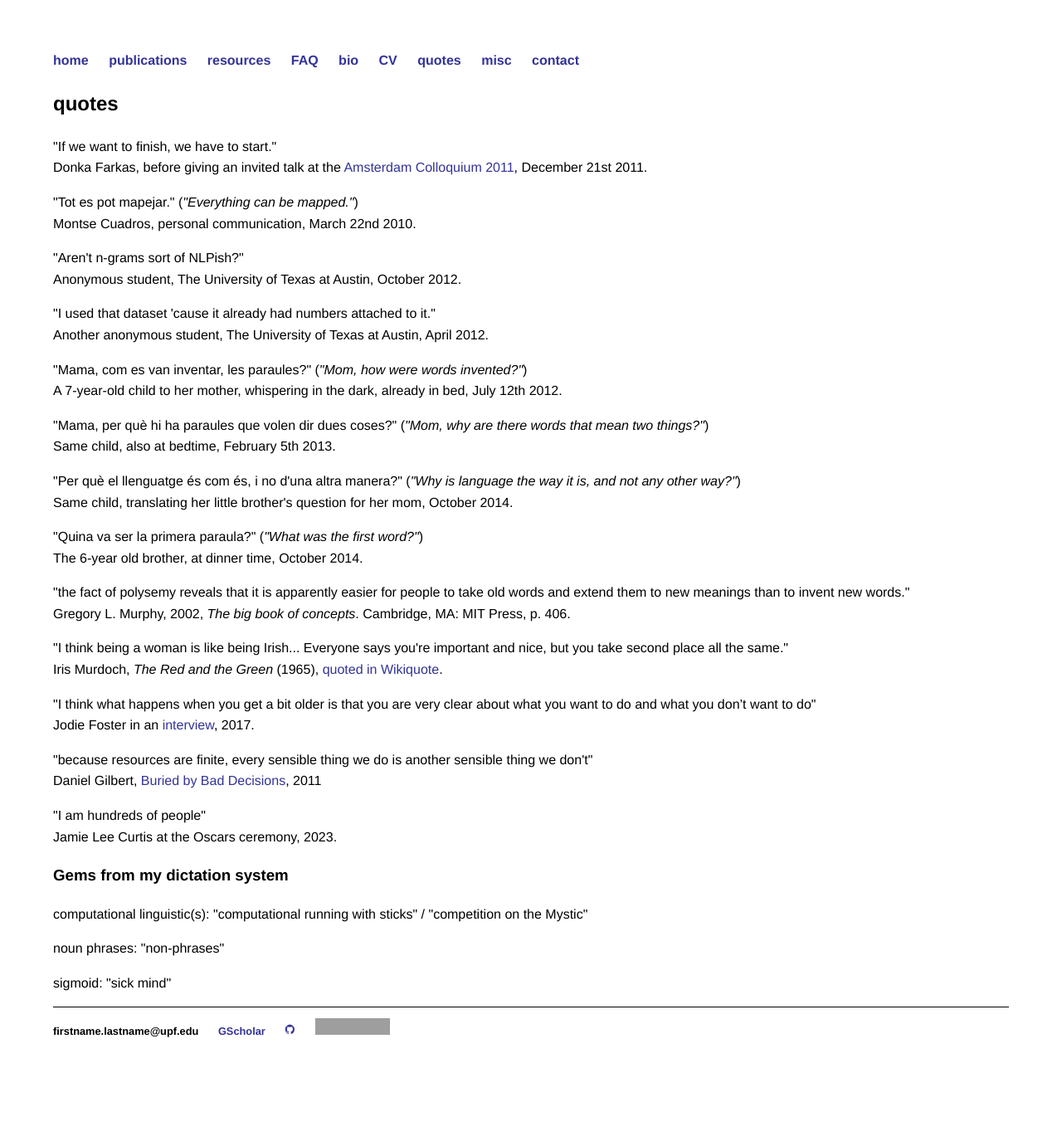
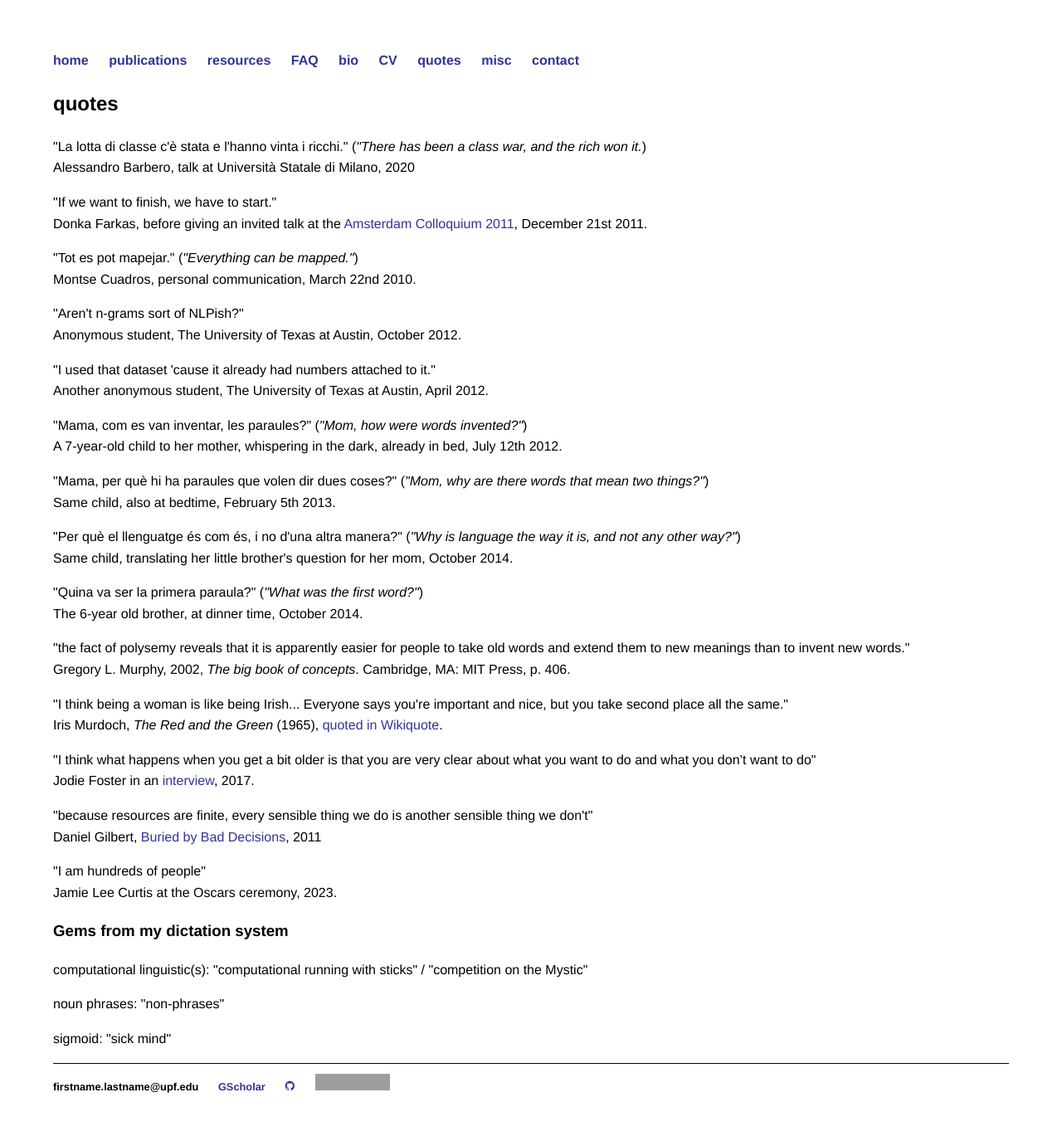
Before and after one commit to gboleda/gboleda.github.io, a Jekyll site: the page built from quotes.html, in a window 1280 px wide. Shown: the whole page at 83% size. Built offline with Jekyll 4.4.1, drawn with Linux system fonts in a browser that asks for light colours; before the commit the page ends 1314 px from its top, so only the background shows below that; grey boxes are pictures that could not be loaded.

Commit message:
format + add quote

```diff
--- a/css/main.css
+++ b/css/main.css
@@ -16,7 +16,7 @@ nav ul li, footer ul li {
 }
 
 
-a{
+a {
     text-decoration: none;
     color: #339;
 }
@@ -40,6 +40,13 @@ h3 {
 }
 
 
+}
+
+li {
+    margin-bottom: 10px; /* Increase the spacing */
+}
+
+
 footer {
     border-top: 1px solid;
     font-size: .8em;
--- a/quotes.html
+++ b/quotes.html
@@ -4,6 +4,14 @@ title: Gemma Boleda - quotes
 ---
 
 <h2>quotes</h2>
+
+
+<p>"La lotta di classe c'è stata e l'hanno vinta i ricchi."
+  (<i>"There has been a class war, and the rich won it.</i>)
+  <br>
+  Alessandro Barbero, talk at Università Statale di Milano, 2020
+</p>
+
 
 <p>"If we want to finish, we have to start."<br>
   Donka Farkas, before giving an invited talk at the <a href="http://www.illc.uva.nl/AC/AC2011/">Amsterdam Colloquium 2011</a>, December 21st 2011.
```
